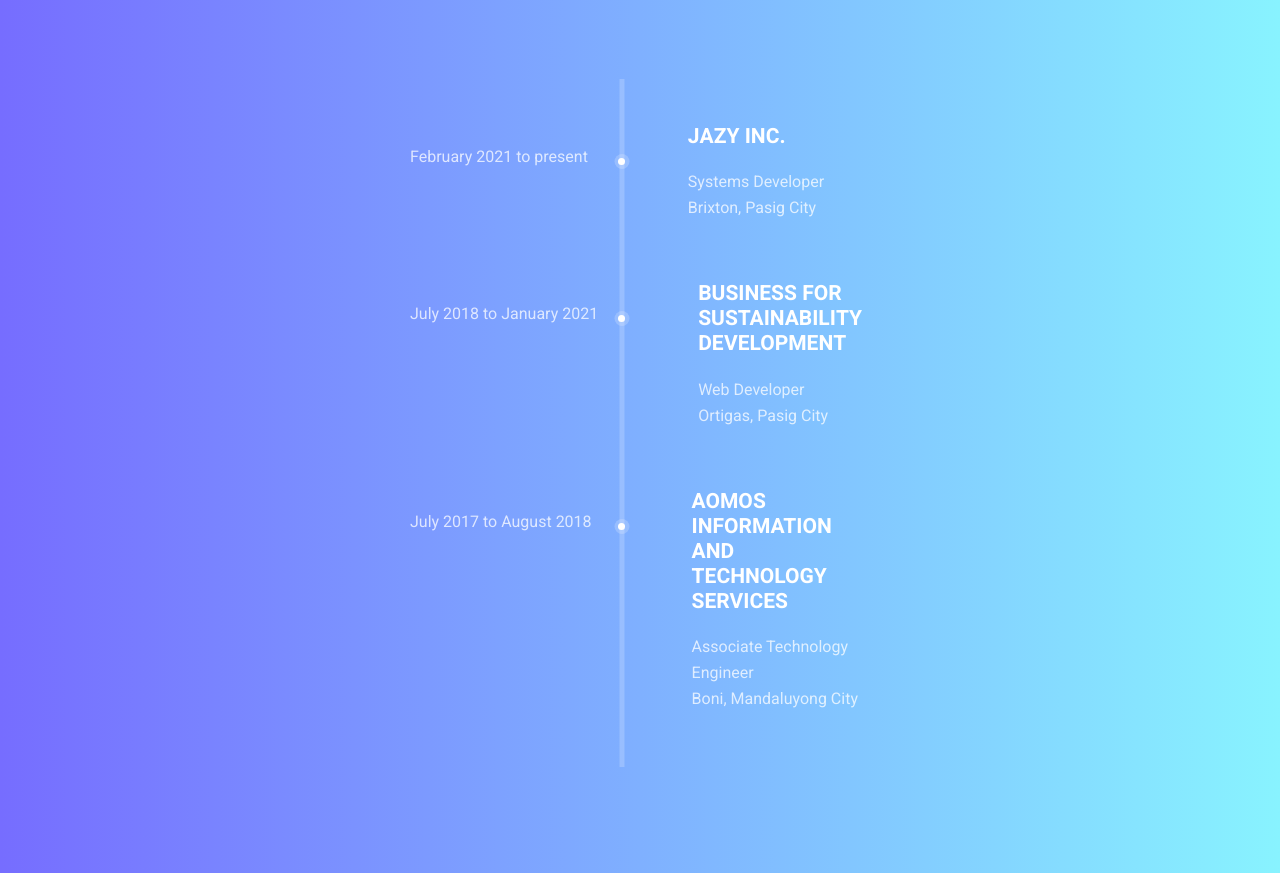
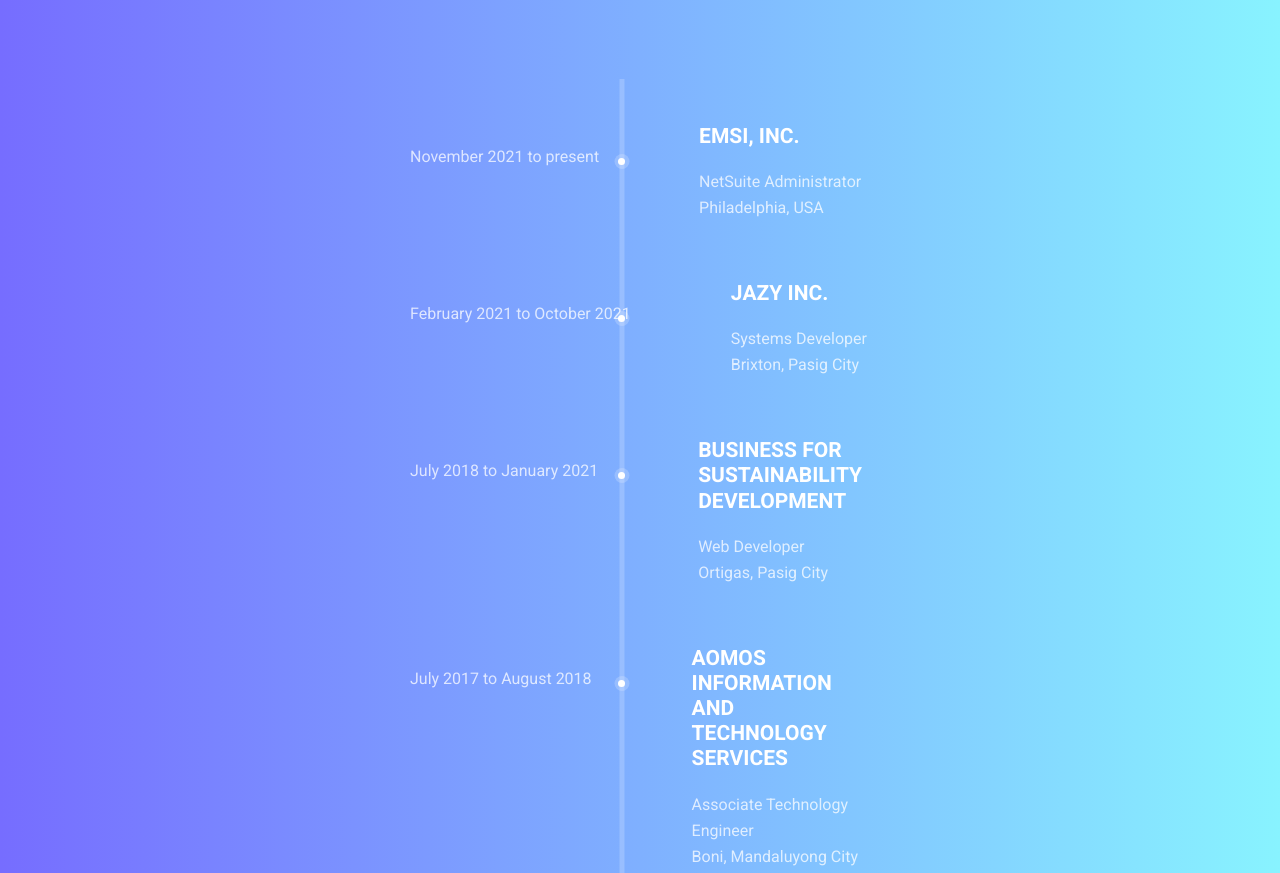
Before and after one commit to powerloom07/powerloom.github.io, a plain HTML site: page index.html in a window 1280 px wide. Shown: the part 1840-2713 px from the top of the page. Drawn offline with Linux system fonts and the light colour scheme.

Commit message:
update job experience
add EMSI
edit months on Jazy

```diff
--- a/index.html
+++ b/index.html
@@ -163,7 +163,19 @@
 									<span></span>
 									<div class="media">
 										<div class="d-flex">
-											<p>February 2021 to present</p>
+											<p>November 2021 to present</p>
+										</div>
+										<div class="media-body">
+											<h4>EMSI, Inc.</h4>
+											<p>NetSuite Administrator <br />Philadelphia, USA</p>
+										</div>
+									</div>
+								</li>
+								<li>
+									<span></span>
+									<div class="media">
+										<div class="d-flex">
+											<p>February 2021 to October 2021</p>
 										</div>
 										<div class="media-body">
 											<h4>Jazy Inc.</h4>
```
